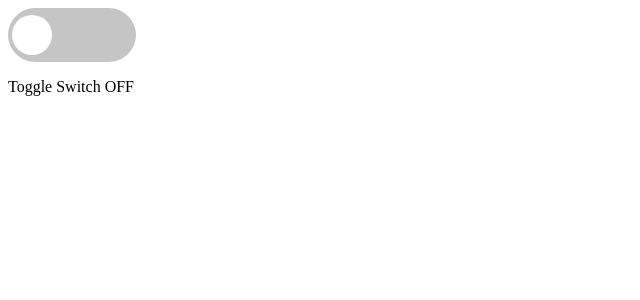
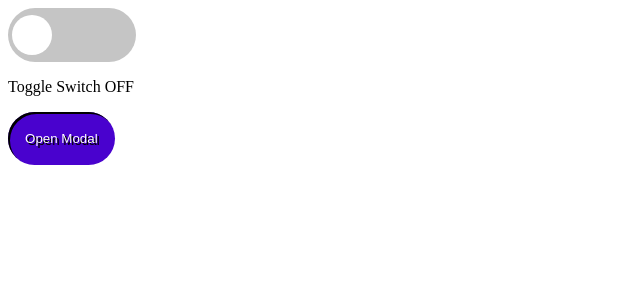
Before and after one commit to SpearJin/react_web_feature, a React (Create React App) app: page / in a window 1280 px wide. Shown: the top 300 px of the page, without its empty margins (0-640 px from the left). Built offline with nearby package versions, Linux system fonts and the light colour scheme.

Commit message:
modal 마크업 & 스타일링

```diff
--- a/src/app.jsx
+++ b/src/app.jsx
@@ -1,9 +1,11 @@
 import React from 'react';
+import Modal from './components/modal/modal';
 import Toggle from './components/toggle/toggle';
 
 const App = (props) => (
   <div>
     <Toggle />
+    <Modal />
   </div>
 );
 
--- /dev/null
+++ b/src/components/modal/modal.css
@@ -0,0 +1,55 @@
+.modal {
+  position: relative;
+}
+
+.modal_btn {
+  width: 8em;
+  height: 4em;
+  border-radius: 40px;
+  border: transparent;
+  background-color: #4902ce;
+  box-shadow: inset 2px 2px 0px #000;
+  cursor: pointer;
+}
+
+.modal_btn_text {
+  color: #fff;
+  text-shadow: 2px 2px 0 #000;
+}
+
+.modal_window {
+  display: none;
+  position: absolute;
+  top: 0;
+  width: 100%;
+  height: 20em;
+  background-color: lightgray;
+  z-index: 1;
+}
+
+.modal_window.active {
+  display: flex;
+  justify-content: center;
+  align-items: center;
+}
+
+.modal_window_container {
+  position: absolute;
+  padding: 2em 4em;
+  border-radius: 20px;
+  background-color: #fff;
+}
+
+.modal_window_btn,
+.modal_window_text {
+  display: block;
+}
+
+.modal_window_btn {
+  text-align: center;
+  cursor: pointer;
+}
+
+.modal_window_text {
+  margin-top: 1em;
+}
--- /dev/null
+++ b/src/components/modal/modal.jsx
@@ -0,0 +1,18 @@
+import React from 'react';
+import './modal.css';
+
+const Modal = (props) => (
+  <div className='modal'>
+    <button className='modal_btn'>
+      <span className='modal_btn_text'>Open Modal</span>
+    </button>
+    <div className='modal_window'>
+      <div className='modal_window_container'>
+        <span className='modal_window_btn'>x</span>
+        <span className='modal_window_text'>HELLO CODESTATES!</span>
+      </div>
+    </div>
+  </div>
+);
+
+export default Modal;
```
